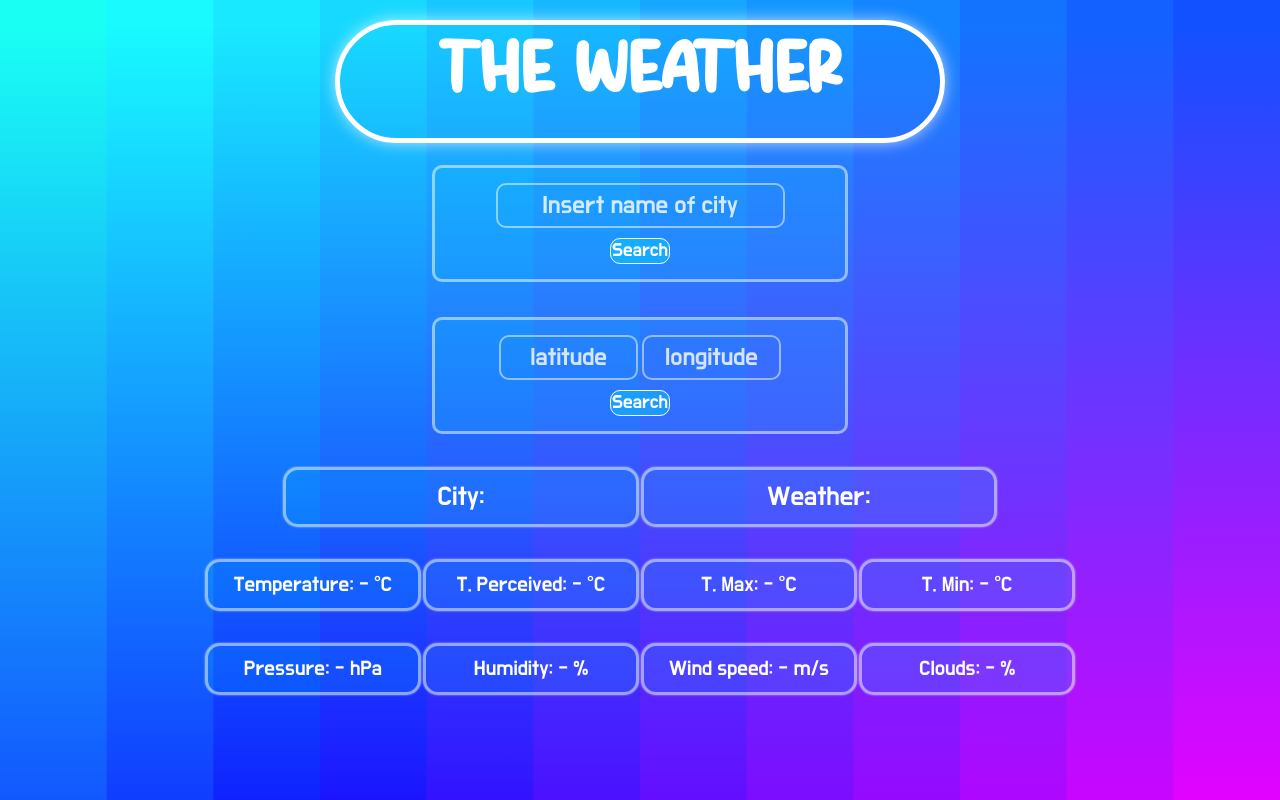
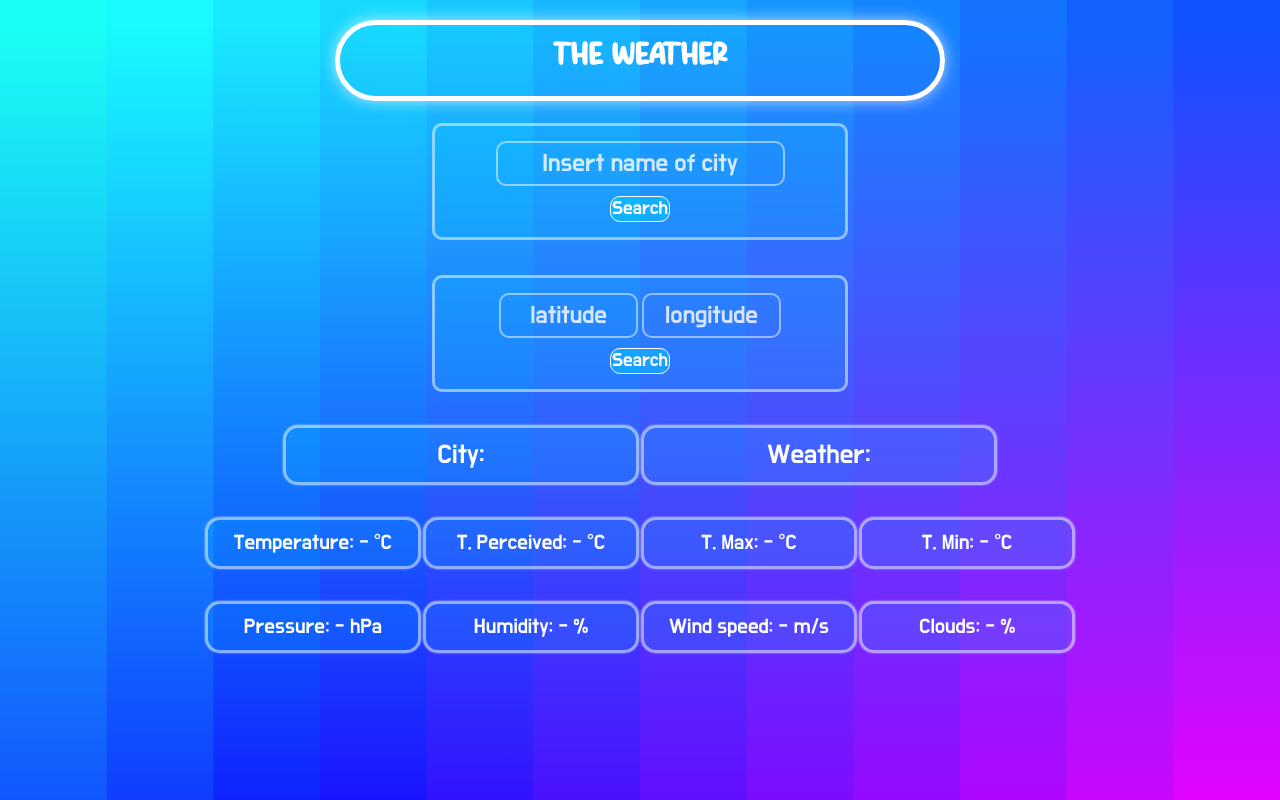
Before and after one commit to PietroTambu/Weather, a plain HTML site: page index.html in a window 1280 px wide. Drawn offline with nearby package versions, Linux system fonts and the light colour scheme.

Commit message:
Update style.css

```diff
--- a/style.css
+++ b/style.css
@@ -95,7 +95,6 @@ body {
     margin: auto;
     font-family: 'Goldie';
     box-shadow: 0 0 15px #ffffffab;
-    font-size: 37px; /* ^^^^^ */
     height: 100%;
     width: 100%;
     display: flex;
```
